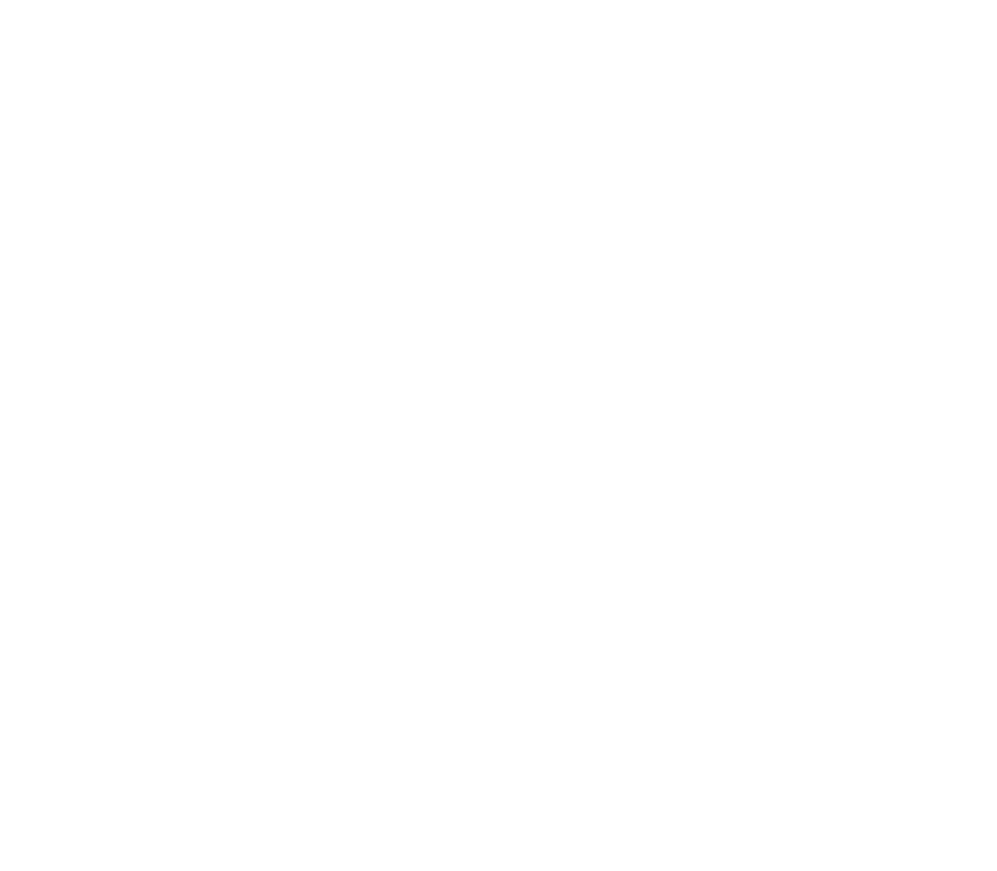
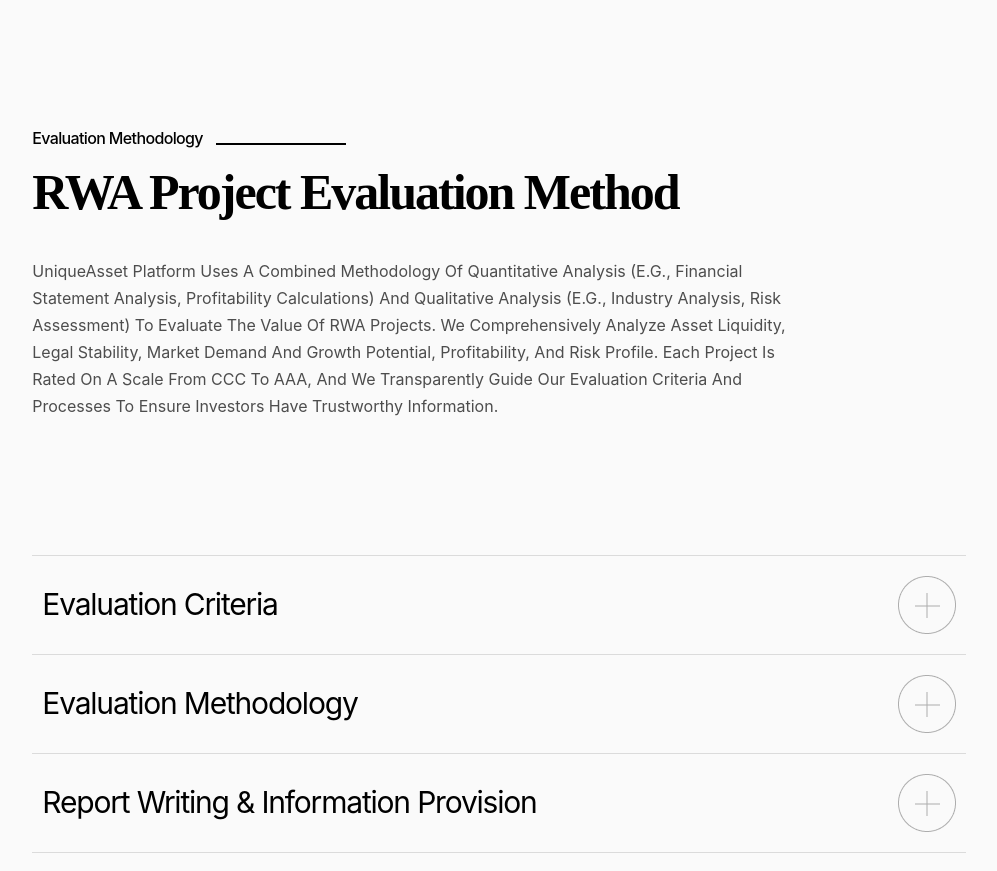
Before and after one commit to seo337dc/seo337dc-nextj14-app-tailwind-styled, a Next.js app: page / in a window 1280 px wide. Shown: the part 1940-2811 px from the top of the page, without its empty margins (141-1138 px from the left). Before the commit the page ends 1919 px from the top, so only its background shows below. Built offline with nearby package versions, Linux system fonts and the light colour scheme.

Commit message:
add : RWA 적용

```diff
--- a/src/app/page.tsx
+++ b/src/app/page.tsx
@@ -1,6 +1,7 @@
 import Header from "@/components/Header";
 import About from "@/components/views/About";
 import Introduce from "@/components/views/Introduce";
+import RWA from "@/components/views/RWA";
 // import MainView from "@/components/views/main";
 
 export default function Home() {
@@ -9,6 +10,7 @@
       <Header />
       <Introduce />
       <About />
+      <RWA />
     </main>
   );
 }
--- a/src/components/views/About.tsx
+++ b/src/components/views/About.tsx
@@ -51,6 +51,7 @@
 const Wrap = styled.section`
   width: 100%;
   padding: 150px 13.54vw; // 13.54
+
   @media screen and (max-width: 1024px) {
     padding: 80px 20px;
   }
@@ -76,6 +77,7 @@
 
   @media screen and (max-width: 1024px) {
     width: 100%;
+    gap: 48px;
   }
 `;
 
@@ -99,7 +101,8 @@
 
   @media screen and (max-width: 1024px) {
     width: 335px;
-    padding: 0 20px;
+    padding: 0;
+    gap: 40px;
   }
 `;
 
@@ -134,4 +137,8 @@
   font-weight: 500;
   line-height: 135%; /* 48.6px */
   letter-spacing: -0.72px;
+
+  @media screen and (max-width: 1024px) {
+    font-size: 21px;
+  }
 `;
--- /dev/null
+++ b/src/components/views/RWA.tsx
@@ -0,0 +1,200 @@
+"use client";
+import { styled } from "styled-components";
+
+const RWA = () => {
+  return (
+    <Wrap>
+      <RWAContainer>
+        <RWAWrap>
+          <TextWrap>
+            <TextTitle>
+              <span>Evaluation Methodology</span>
+              <div className="line" />
+            </TextTitle>
+
+            <TextSub>RWA Project Evaluation Method</TextSub>
+            <TextDesc>
+              UniqueAsset platform uses a combined methodology of quantitative
+              analysis (e.g., financial statement analysis, profitability
+              calculations) and qualitative analysis (e.g., industry analysis,
+              risk assessment) to evaluate the value of RWA projects. We
+              comprehensively analyze asset liquidity, legal stability, market
+              demand and growth potential, profitability, and risk profile. Each
+              project is rated on a scale from CCC to AAA, and we transparently
+              guide our evaluation criteria and processes to ensure investors
+              have trustworthy information.
+            </TextDesc>
+          </TextWrap>
+        </RWAWrap>
+      </RWAContainer>
+
+      <div className="mt-[135px] max-[1024px]:mt-[60px]">
+        <InteractionLine />
+        <InteractionWrap>
+          <InteractionText>Evaluation Criteria</InteractionText>{" "}
+          <IconSvg src="/plus_icon.png" alt="plus" />
+        </InteractionWrap>
+        <InteractionWrap>
+          <InteractionText>Evaluation Methodology</InteractionText>{" "}
+          <IconSvg src="/plus_icon.png" alt="plus" />
+        </InteractionWrap>
+        <InteractionWrap>
+          <InteractionText className="max-[1024px]:w-[184px] max-[1024px]:leading-7">
+            Report Writing & Information Provision
+          </InteractionText>{" "}
+          <IconSvg src="/plus_icon.png" alt="plus" />
+        </InteractionWrap>
+      </div>
+    </Wrap>
+  );
+};
+
+export default RWA;
+
+const Wrap = styled.section`
+  width: 100%;
+  padding: 150px 13.54vw; // 13.54
+  background: #fafafa;
+
+  @media screen and (max-width: 1024px) {
+    padding: 80px 20px;
+  }
+`;
+
+const RWAContainer = styled.div`
+  width: 73.33vw; // 1408px;
+
+  display: flex;
+  flex-direction: column;
+  align-items: center;
+  gap: 70px;
+
+  @media screen and (max-width: 1024px) {
+    width: 100%;
+  }
+`;
+
+const RWAWrap = styled.div<{ $isRight?: boolean }>`
+  width: 100%;
+
+  display: flex;
+  flex-direction: column;
+  align-items: ${({ $isRight }) => ($isRight ? "flex-end" : "flex-start")};
+
+  @media screen and (max-width: 1024px) {
+    align-items: flex-start;
+  }
+`;
+
+const TextWrap = styled.div`
+  width: 825px;
+  display: flex;
+  flex-direction: column;
+
+  @media screen and (max-width: 1024px) {
+    width: 335px;
+    padding: 0 20px;
+  }
+`;
+
+const TextTitle = styled.div`
+  display: flex;
+  align-items: center;
+  gap: 13px;
+
+  color: #000;
+
+  font-family: Inter;
+  font-size: 16px; // 0.833vw; // 16px;
+  font-style: normal;
+  font-weight: 500;
+  line-height: 114%; /* 18.24px */
+  letter-spacing: -0.64px;
+  /* text-transform: capitalize; */
+
+  .line {
+    margin-top: 12px;
+    width: 130px;
+    border: 1px solid black;
+  }
+`;
+
+const TextSub = styled.div`
+  margin-top: 15px;
+
+  color: #000;
+
+  font-family: Pretendard;
+  font-size: 50px;
+  font-style: normal;
+  font-weight: 600;
+  line-height: 60px; /* 120% */
+  letter-spacing: -2px;
+  text-transform: capitalize;
+
+  @media screen and (max-width: 1024px) {
+    font-family: Inter;
+    font-size: 33px;
+    line-height: 43px; /* 130.303% */
+    letter-spacing: -1.32px;
+  }
+`;
+
+const TextDesc = styled.div`
+  margin-top: 36px;
+  width: 61.25vw; // 1176px;
+  color: #4d4d4d;
+
+  font-family: Inter;
+  font-size: 16px;
+  font-style: normal;
+  font-weight: 400;
+  line-height: 27px; /* 168.75% */
+  text-transform: capitalize;
+  overflow-wrap: break-word; /* 어절이 너무 길 경우 줄바꿈 */
+
+  @media screen and (max-width: 1024px) {
+    margin-top: 24px;
+    font-size: 15px;
+  }
+`;
+
+const InteractionLine = styled.div`
+  width: 100%;
+  border-top: 1px solid #dbdbdb;
+`;
+
+const InteractionWrap = styled.div`
+  display: flex;
+  padding: 20px 10px;
+  justify-content: space-between;
+  align-items: center;
+  align-self: stretch;
+  border-bottom: 1px solid #dbdbdb;
+`;
+
+const InteractionText = styled.span`
+  color: #000;
+
+  font-family: Inter;
+  font-size: 30px;
+  font-style: normal;
+  font-weight: 400;
+  letter-spacing: -1.2px;
+  text-transform: capitalize;
+
+  @media screen and (max-width: 1024px) {
+    font-size: 18px;
+  }
+`;
+
+const IconSvg = styled.img`
+  width: 58px; // 3.02vw; //58px;
+  height: 58px; //
+  cursor: pointer;
+
+  @media screen and (max-width: 1024px) {
+    width: 44px;
+    height: 44px;
+  }
+`;
```
Also changed, not shown: public/plus_icon.png (added).
